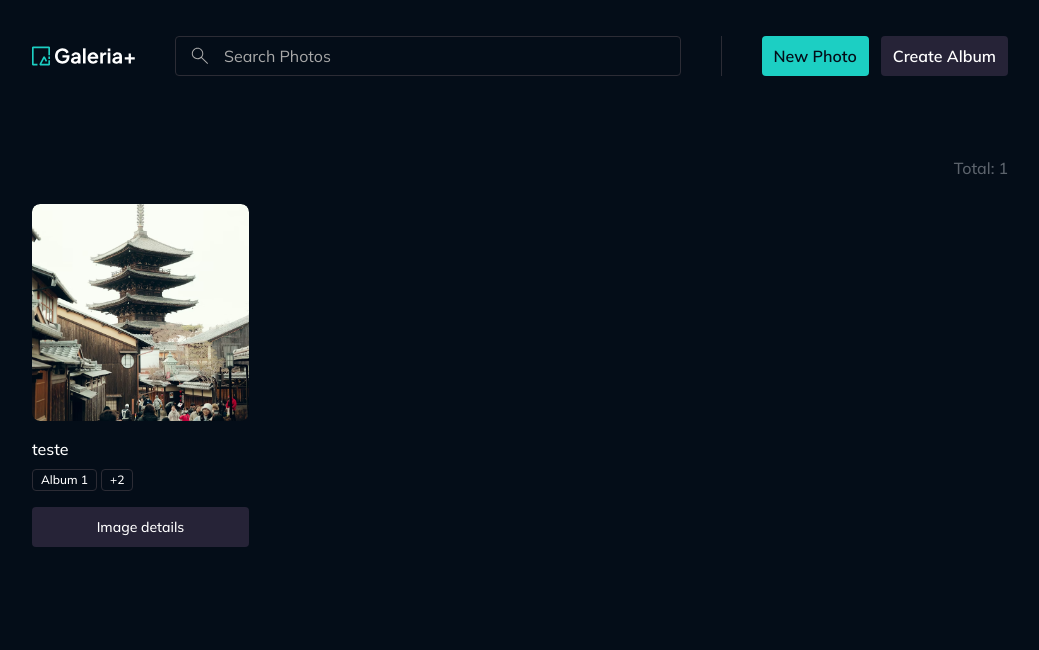
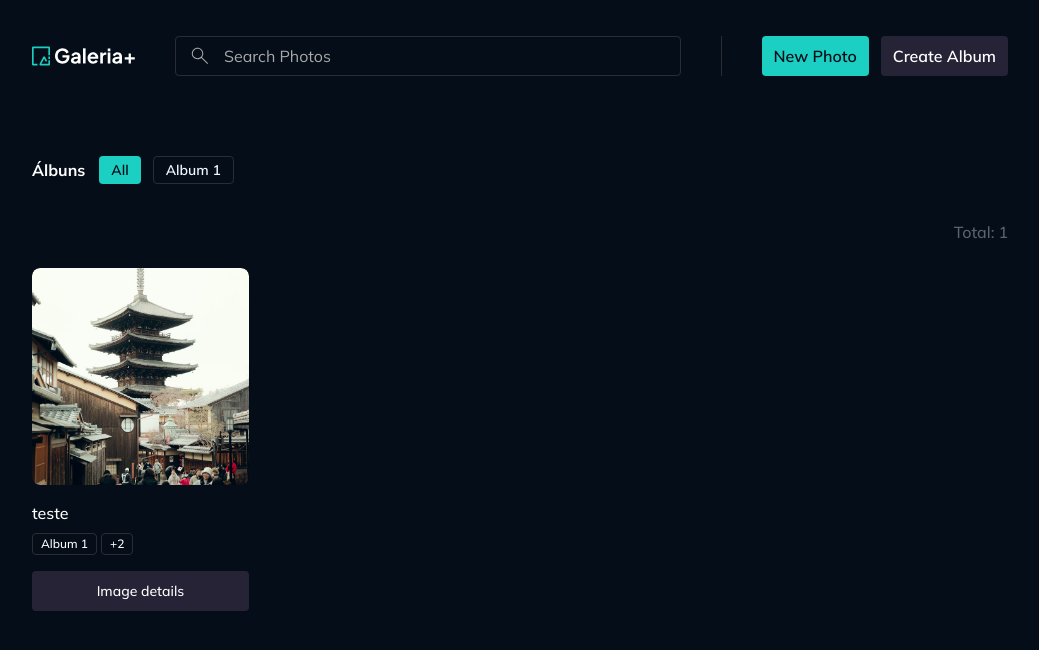
Before and after one commit to Vitorcd20/gallery-app, a React (Vite) app: page / in a window 1280 px wide. Shown: the top 650 px of the page, without its empty margins (120-1159 px from the left). Built offline with nearby package versions, Linux system fonts and the light colour scheme.

Commit message:
feat: add albums-filter in page-home

```diff
--- a/src/pages/page-home.tsx
+++ b/src/pages/page-home.tsx
@@ -1,10 +1,12 @@
 import Container from "../components/container";
+import AlbumsFilter from "../context/albums/models/components/albums-filter";
 import PhotosList from "../context/photos/components/photo-list";
 
 export default function PageHome() {
   return (
     <>
       <Container>
+        <AlbumsFilter albums={[{ id: "321", title: "Album 1" }]} className="mb-9" />
         <PhotosList photos={[
           {
             id: "123",
```
